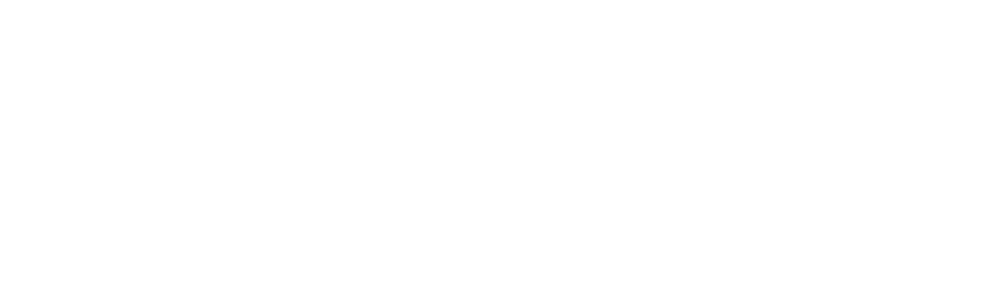
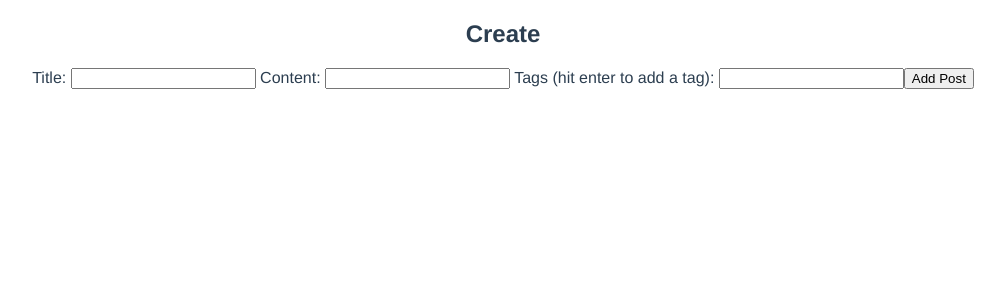
Before and after one commit to AlexStraton/dojo-blog, a Vue app: page /create in a window 1280 px wide. Before the commit this address had no page. Shown: the top 300 px of the page, without its empty margins (137-1142 px from the left). Built offline with nearby package versions, Linux system fonts and the light colour scheme.

Commit message:
added form view and created a simple form with 3 inputs

```diff
--- a/src/router/index.js
+++ b/src/router/index.js
@@ -1,7 +1,7 @@
 import { createRouter, createWebHistory } from "vue-router";
 import Home from "../views/Home.vue";
 import Details from "../views/Details.vue";
-
+import Create from "@/views/Create.vue";
 const routes = [
   {
     path: "/",
@@ -14,6 +14,11 @@
     component: Details,
     props: true,
   },
+  {
+    path: "/create",
+    name: "create",
+    component: Create,
+  },
 ];
 
 const router = createRouter({
--- /dev/null
+++ b/src/views/Create.vue
@@ -0,0 +1,43 @@
+<template>
+  <h2>Create</h2>
+  <form>
+    <label>
+      Title:
+      <input v-model="title" required />
+    </label>
+    <label>
+      Content:
+      <input v-model="content" required />
+    </label>
+    <label>
+      Tags (hit enter to add a tag):
+      <input @keydown.enter.prevent="addTag" v-model="tag" required />
+    </label>
+    <div v-for="tag in tags" :key="tag">{{ tag }}</div>
+    <button>Add Post</button>
+  </form>
+</template>
+
+<script>
+import { ref } from "vue";
+export default {
+  setup() {
+    const title = ref("");
+    const content = ref("");
+    const tag = ref("");
+    const tags = ref([]);
+
+    function addTag() {
+      console.log(tag.value, tags.value);
+      if (tags.value.includes(tag.value)) {
+        tags.value.push(tag.value);
+      }
+      tag.value = "";
+    }
+
+    return { title, content, tags, tag, addTag };
+  },
+};
+</script>
+
+<style></style>
```
